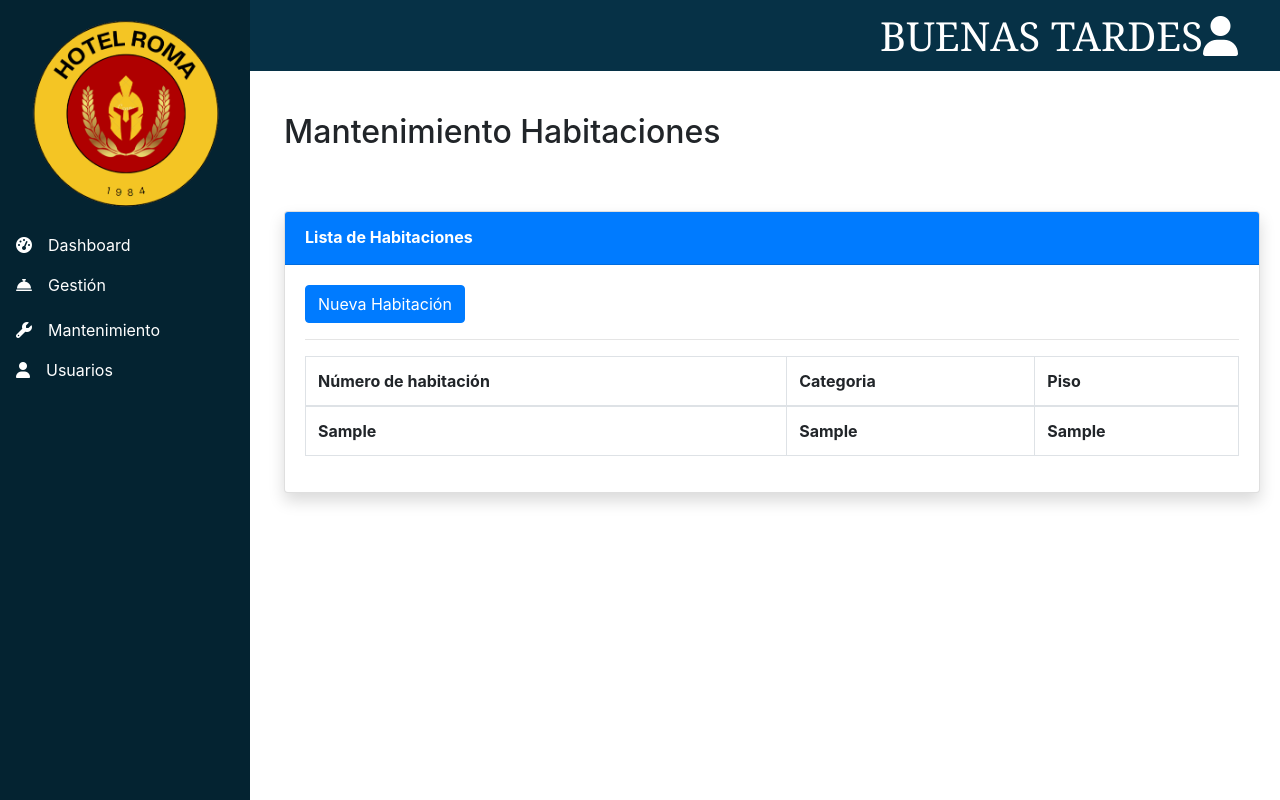
After one commit to martinypersia/hotel-roma, a PHP site: page /mantenimientoHabitaciones.php in a window 1280 px wide. The commit adds this page. Run offline with PHP 8.4, Linux system fonts and the light colour scheme; tables that the repository leaves empty or names only in its code hold one stand-in row (values such as "Sample post"); lists and menus that the app fills with data are empty; some libraries are stand-ins or nearby versions.

```diff
--- a/components/header.php
+++ b/components/header.php
@@ -16,6 +16,6 @@
 <script src="https://cdn.jsdelivr.net/npm/popper.js@1.14.3/dist/umd/popper.min.js" integrity="sha384-ZMP7rVo3mIykV+2+9J3UJ46jBk0WLaUAdn689aCwoqbBJiSnjAK/l8WvCWPIPm49" crossorigin="anonymous"></script>
 <script src="https://cdn.jsdelivr.net/npm/bootstrap@4.1.3/dist/js/bootstrap.min.js" integrity="sha384-ChfqqxuZUCnJSK3+MXmPNIyE6ZbWh2IMqE241rYiqJxyMiZ6OW/JmZQ5stwEULTy" crossorigin="anonymous"></script>
 <div class="upbar">
-    Buenas tardes
+    BUENAS TARDES
     <i class="fa-solid fa-user"></i>
 </div>
--- a/components/menu.php
+++ b/components/menu.php
@@ -9,16 +9,16 @@
         <div class="dropdown nav-link" style="margin-bottom: 5px;">
             <a style="color:white;"><i class="fa-solid fa-bell-concierge"></i>Gestión</a>
             <div class="dropdown-content">
-                <a href="gestionrecep.php">Recepción</a>
-                <a href="gestionsalida.php">Salida</a>
+                <a href="gestionRecepcion.php">Recepción</a>
+                <a href="gestionSalida.php">Salida</a>
             </div>
         </div>
         <div class="dropdown nav-link">
             <a style="color:white;"><i class="fa-solid fa-wrench"></i>Mantenimiento</a>
             <div class="dropdown-content">
-                <a href="mantenimiento.php">Habitaciones</a>
-                <a href="mantenimiento.php">Categoria</a>
-                <a href="mantenimiento.php">Pisos</a>
+                <a href="mantenimientoHabitaciones.php">Habitaciones</a>
+                <a href="mantenimientoCategorias.php">Categoria</a>
+                <a href="mantenimientoPisos.php">Pisos</a>
             </div>
         </div>
         <li><a class="nav-link" href="usuarios.php" style="color: white;"><i
--- /dev/null
+++ b/mantenimientoHabitaciones.php
@@ -0,0 +1,124 @@
+<?php include('components/header.php'); ?>
+<?php include('components/menu.php'); ?>
+<?php include('conexion.php'); ?>
+
+<div class="containerGeneral">
+    <h2 style="margin-bottom: 60px;">Mantenimiento Habitaciones</h2>
+
+ <div class="card shadow mb-4">
+        <div class="card-header py-3 bg-primary">
+            <h6 class="m-0 font-weight-bold text-white">Lista de Habitaciones</h6>
+        </div>
+        <div class="card-body">
+            <div class="row">
+                <div class="col-sm-12">
+                    <button type="button" class="btn btn-primary" data-toggle="modal" data-target="#FormModal">
+                        Nueva Habitación
+                    </button>
+                </div>
+            </div>
+            <hr/>
+            <div class="row">
+                <div class="col-sm-12">
+                    <div class="table-responsive">
+                        <table class="table table-bordered" id="tabla" style="width:100%" cellspacing="0">
+                            <thead>
+                                <tr>
+                                    <th>Número de habitación</th>
+                                    <th>Categoria</th>
+                                    <th>Piso</th>
+                                </tr>
+                            </thead>
+
+                            <tfoot>
+                            <?php
+                                $sql="SELECT * from habitacion";
+                                $result=mysqli_query($conexion,$sql);
+                                while($mostrar=mysqli_fetch_array($result)){;
+                                ?>
+                                <tr>
+                                    <th><?php echo $mostrar['numhabitacion']?></th>
+                                    <th><?php echo $mostrar['cod_categoria']?></th>
+                                    <th><?php echo $mostrar['piso']?></th>
+                                </tr>
+
+                                <?php
+                                }
+                                ?>
+
+                            </tfoot>
+                            <tbody></tbody>
+                        </table>
+                    </div>
+                </div>
+            </div>
+
+        </div>
+    </div>
+
+    <div class="modal fade" id="FormModal" data-backdrop="static" data-keyboard="false" tabindex="-1"
+        aria-labelledby="staticBackdropLabel" aria-hidden="true">
+        <div class="modal-dialog" role="document">
+            <div class="modal-content">
+                <div class="modal-header bg-primary text-white">
+                    <h5 class="modal-title" id="exampleModalLabel">Nueva Habitación</h5>
+                    <button type="button" class="close" data-dismiss="modal" aria-label="Close">
+                        <span aria-hidden="true">&times;</span>
+                    </button>
+                </div>
+                <div class="modal-body">
+                    <input id="txtid" type="hidden" value="0" />
+                    <form id="formNivel" action="ingresos/ingresarHabitacion.php" method="post">
+                        <div class="row">
+                            <div class="col-sm-12">
+                                <div class="form-group">
+                                    <label for="txtdescripcion">Numero de habitación</label>
+                                    <input type="text" class="form-control required" id="txtdocumento" name="numhabitacion"
+                                        autocomplete="off">
+                                </div>
+                            </div>
+                        </div>
+                        <div class="row">
+                            <div class="col-sm-12">
+                                <div class="form-group">
+                                    <label for="txtdescripcion">Categoria</label>
+                                    <input type="text" class="form-control required" id="txtapellido" name="cod_categoria"
+                                        autocomplete="off">
+                                </div>
+                            </div>
+                        </div>
+
+                        <div class="row">
+                            <div class="col-sm-12">
+                                <div class="form-group">
+                                    <label for="txtnombre">Piso</label>
+                                    <select class="form-control" id="txtnombre" name="nombre">
+                                        <?php
+                                            $sql_pisos = "SELECT DISTINCT piso FROM piso";
+                                            $result_pisos = mysqli_query($conexion, $sql_pisos);
+                                            while ($mostrar_pisos = mysqli_fetch_array($result_pisos)) {
+                                                echo '<option value="' . $mostrar_pisos['piso'] . '">' . $mostrar_pisos['piso'] . '</option>';
+                                            }
+                                        ?>
+                                    </select>
+                                </div>
+                            </div>
+                        </div>
+
+
+
+
+                        <div class="modal-footer">
+
+                        </div>
+                        <button type="button" class="btn btn-danger" data-dismiss="modal">Cerrar</button>
+                        <button type="submit" class="btn btn-primary" da>Guardar</button>
+                    </form>
+                </div>
+            </div>
+        </div>
+    </div>
+
+</div>
+
+<?php include('components/footer.php'); ?>
```
Also changed, not shown: ingresos/ingresarCategoria.php (added, +18 -0 lines), ingresos/ingresarPiso.php (added, +18 -0 lines), mantenimiento.php (deleted, +0 -12 lines), mantenimientoCategorias.php (added, +104 -0 lines), mantenimientoPisos.php (added, +103 -0 lines), usuarios.php (+2 -9 lines), gestionRecepcion.php (renamed from gestionrecep.php), ingresos/ingresarHabitacion.php (added), ingresos/ingresarUsuario.php (renamed from components/ingresar.php).
